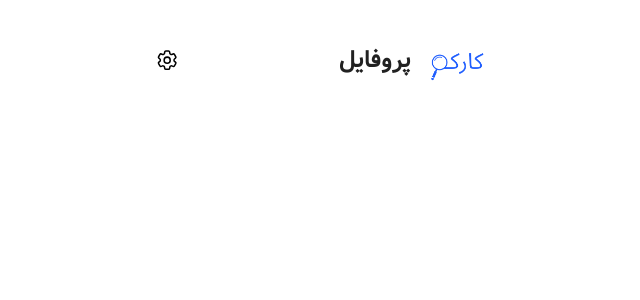
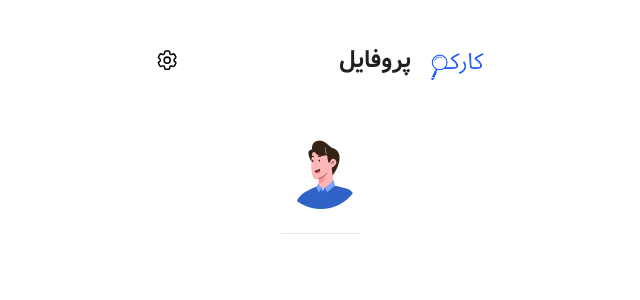
Before and after one commit to alirezanezami1/Job-Finder-App, a Vue app: page /profile in a window 1280 px wide. Shown: the top 300 px of the page, without its empty margins (319-959 px from the left). Built offline with nearby package versions, Linux system fonts and the light colour scheme.

Commit message:
add feature

```diff
--- a/src/views/ProfileView.vue
+++ b/src/views/ProfileView.vue
@@ -19,6 +19,13 @@ import { RouterLink } from 'vue-router'
     </div>
 
     <!-- //// bottom  -->
-    <div class="flex justify-center items-center flex-col gap-6 w-full"></div>
+    <div class="flex justify-center items-center flex-col gap-6 w-full">
+      <!-- //// img  -->
+      <div class="flex justify-between items-center gap-4 pb-6 border-b">
+        <div>
+          <img src="../assets/images/user.png" class="w-[80px]" alt="user" />
+        </div>
+      </div>
+    </div>
   </div>
 </template>
```
